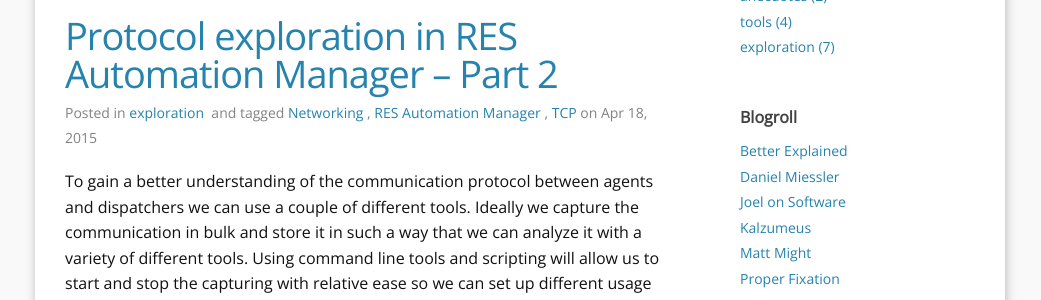
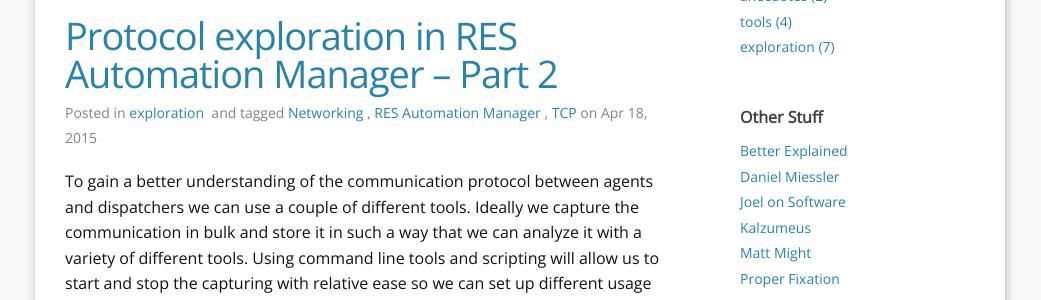
Before and after one commit to mvdwoord/mvdwoord.github.io, a Jekyll site: the page built from index.html, in a window 1280 px wide. Shown: the part 825-1125 px from the top of the page, without its empty margins (120-1161 px from the left). Built offline with Jekyll 4.4.1, drawn with Linux system fonts in a browser that asks for light colours; the list of posts is cut into pages by our own code.

Commit message:
changed blogroll to other stuff

```diff
--- a/_config.yml
+++ b/_config.yml
@@ -27,7 +27,7 @@
     en:
       Aboutme: ""
       Archives: "Archives"
-      Blogroll: "Blogroll"
+      Blogroll: "Other Stuff"
       Categories: "Categories"
       Copyright_Notice: "Copyright Notice"
       Recent_Posts: "Recent Posts"
```
